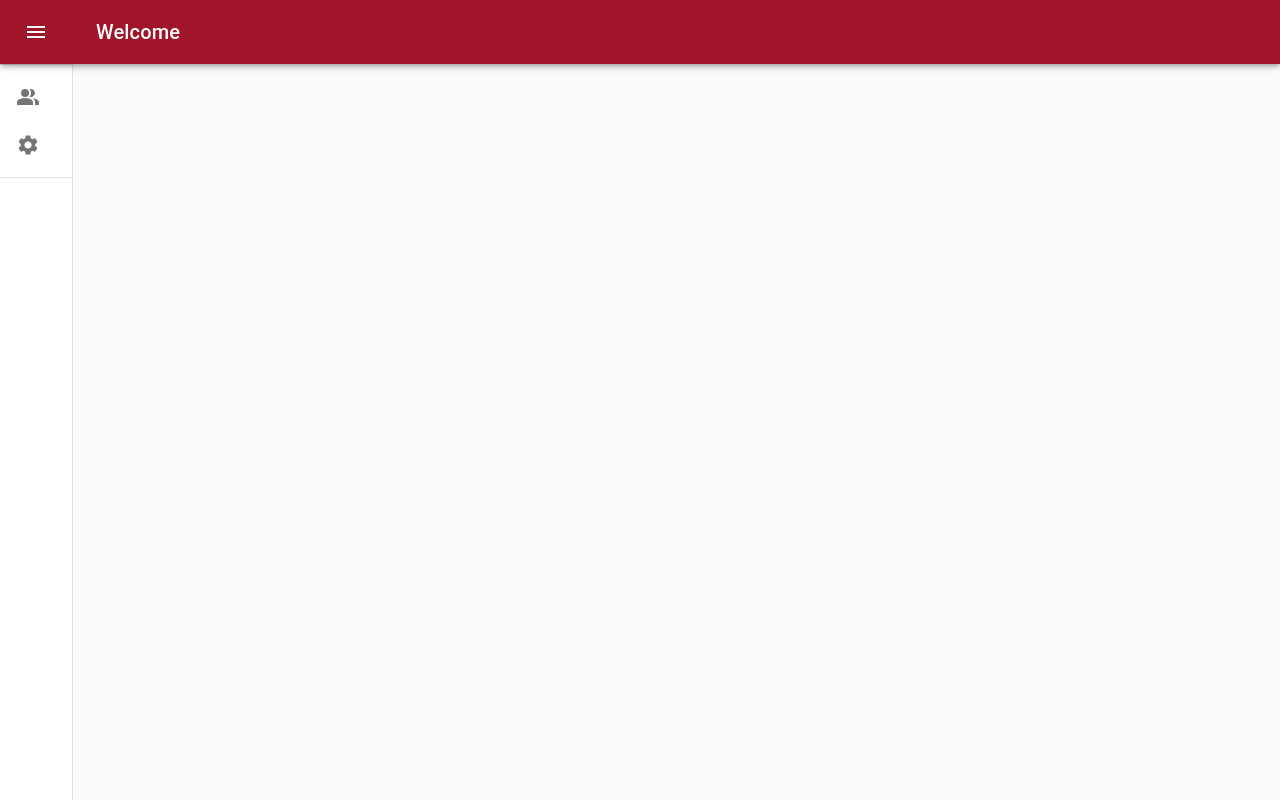
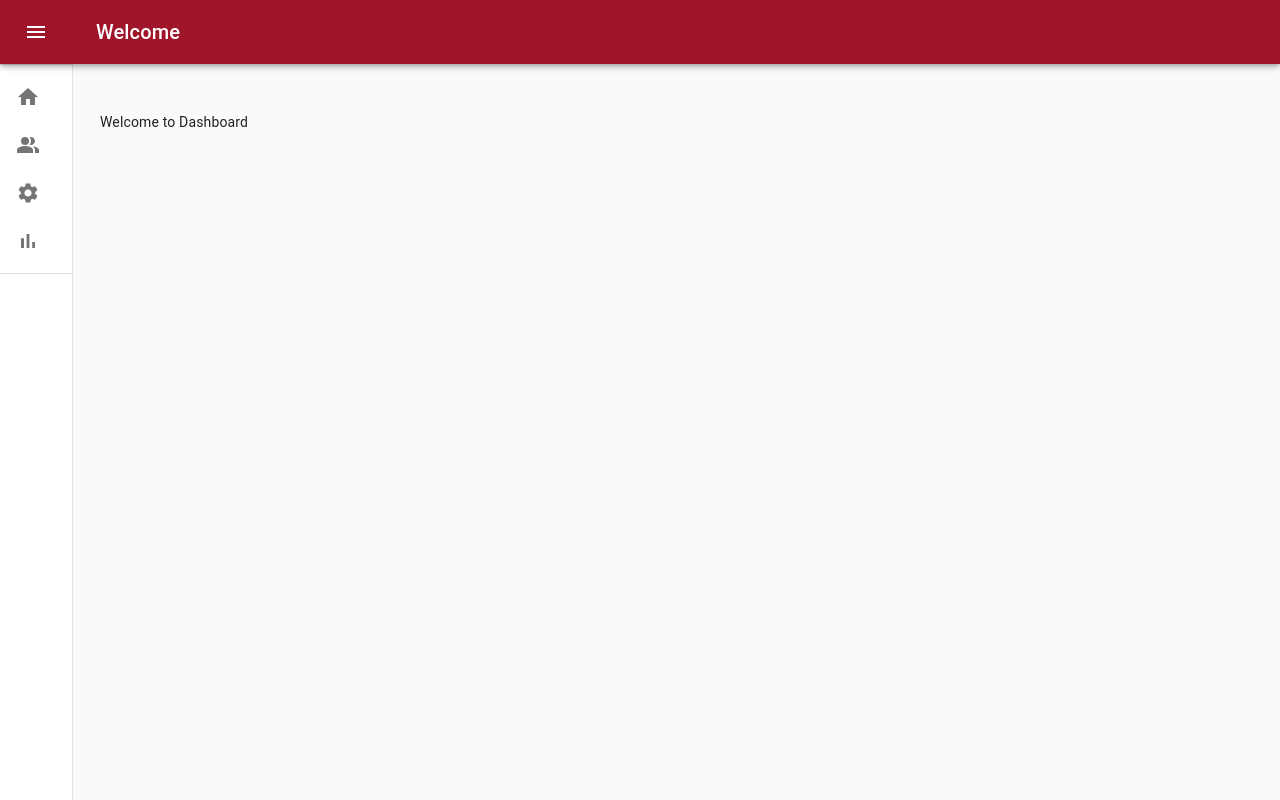
Before and after one commit to AdrianETS/harineras_villamayor_sales_tool, a React (Create React App) app: page / in a window 1280 px wide. Built offline with nearby package versions, Linux system fonts and the light colour scheme; sample sign-in values are in the browser's storage.

Commit message:
Feature/11.-Implementación barra lateral
WIP

```diff
--- a/src/components/Dashboard.js
+++ b/src/components/Dashboard.js
@@ -21,8 +21,8 @@ class Dashboard extends React.Component {
     render() {
         return (
             <div>
-                 <Navbar/>
-
+                 <Navbar name = {this.context.userName}/>
+                 <div style = {{marginLeft: "100px"}}> Welcome to Dashboard</div>
                 <br/>
 
         </div>
--- a/src/components/Login.js
+++ b/src/components/Login.js
@@ -42,6 +42,7 @@ class Login extends React.Component {
                     if (response.status == 200) {
                         window.localStorage.setItem('token', json.token);
                         this.setState({ loginFailed: false });
+                        this.context.storeUsersName(user)
                         this.props.history.push("/");
                     } else {
                         this.setState({ loginFailed: true });
--- a/src/components/Navbar.js
+++ b/src/components/Navbar.js
@@ -21,8 +21,9 @@ import MailIcon from '@material-ui/icons/Mail';
 import PeopleAltIcon from '@material-ui/icons/PeopleAlt';
 import SettingsIcon from '@material-ui/icons/Settings';
 import BarChartIcon from '@material-ui/icons/BarChart';
+import HomeIcon from '@material-ui/icons/Home';
 
-const drawerWidth = 240;
+const drawerWidth = 220;
 
 const useStyles = makeStyles((theme) => ({
     root: {
@@ -123,8 +124,8 @@ export default function Navbar(props) {
                         <MenuIcon />
                     </IconButton>
                     <Typography variant="h6" noWrap>
-                        Welcome
-          </Typography>
+                        Welcome {props.name}
+                </Typography>
                 </Toolbar>
             </AppBar>
             <Drawer
@@ -147,12 +148,22 @@ export default function Navbar(props) {
                 </div>
                 <Divider />
                 <List>
-                    {['Clients', 'Settings'].map((text, index) => (
-                        <ListItem button key={text}>
-                            <ListItemIcon>{index % 2 === 0 ? <PeopleAltIcon /> : <SettingsIcon />}</ListItemIcon>
-                            <ListItemText primary={text} />
-                        </ListItem>
-                    ))}
+                <ListItem button component={Link} to="/login">
+                        <ListItemIcon> <HomeIcon /></ListItemIcon>
+                        <ListItemText>Home</ListItemText>
+                    </ListItem>
+                    <ListItem button component={Link}>
+                        <ListItemIcon> <PeopleAltIcon /></ListItemIcon>
+                        <ListItemText>Clients</ListItemText>
+                    </ListItem>
+                    <ListItem button component={Link}>
+                        <ListItemIcon> <SettingsIcon /> </ListItemIcon>
+                        <ListItemText>Settings</ListItemText>
+                    </ListItem>
+                    <ListItem button>
+                        <ListItemIcon> <BarChartIcon /> </ListItemIcon>
+                        <ListItemText>Statistics</ListItemText>
+                    </ListItem>
                 </List>
                 <Divider />
             </Drawer>
--- a/src/context/ContextProvider.js
+++ b/src/context/ContextProvider.js
@@ -7,9 +7,11 @@ export class ContextProvider extends React.Component {
     constructor(props) {
         super(props);
         this.state = {
+        }
 
-        }
+        this.storeUsersName = this.storeUsersName.bind(this);
     }
+
     checkToken(ctx) {
         if (!this.getTokenFromLocalStorage()) {
             ctx.props.history.push("/login");
@@ -20,12 +22,16 @@ export class ContextProvider extends React.Component {
         return window.localStorage.getItem('token');
     }
 
+    storeUsersName(userName){
+        this.setState({userName: userName})
+    }
+
 
     render() {
         return (
             <AppContext.Provider
                 value={{
-                    ...this.state, checkToken: this.checkToken, getTokenFromLocalStorage: this.getTokenFromLocalStorage
+                    ...this.state, checkToken: this.checkToken, getTokenFromLocalStorage: this.getTokenFromLocalStorage, storeUsersName: this.storeUsersName
                 }}
             >
 
```
